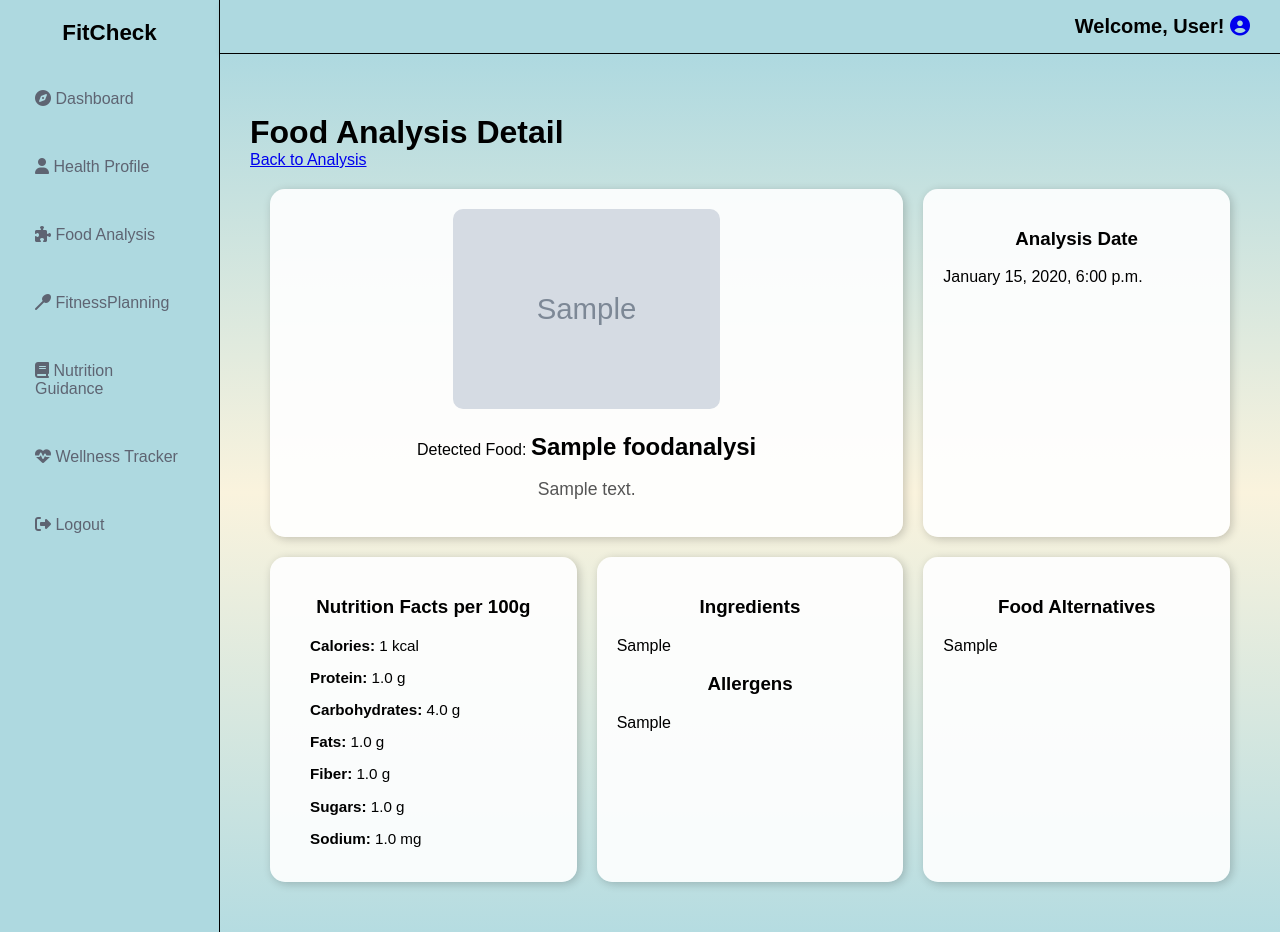
After one commit to marybarbiebarrion/FitCheckApp, a Django app: page /food_analysis/1/ in a window 1280 px wide. The commit adds this page. Run offline with Django 5.2, Linux system fonts and the light colour scheme; tables that the repository leaves empty hold one stand-in row (values such as "Sample post"); grey boxes marked "Sample" are stand-in pictures; some libraries are stand-ins or nearby versions.

Commit message:
added clickable past analysis

```diff
--- a/FoodAnalysis/models.py
+++ b/FoodAnalysis/models.py
@@ -10,6 +10,7 @@ class UploadedImage(models.Model):
 class FoodAnalysis(models.Model):
     image = models.ImageField(upload_to='food_images/')
     food_name = models.CharField(max_length=255)
+    description = models.TextField(blank=True)
     ingredients = models.TextField()
     allergens = models.TextField()
     alternatives = models.TextField()
--- /dev/null
+++ b/FoodAnalysis/templates/food_analysis_detail.html
@@ -0,0 +1,68 @@
+{% extends 'base.html' %}
+{% load static %}
+
+{% block content %}
+<h1 style="margin-top: 0px; margin-bottom: 0px;">Food Analysis Detail</h1>
+<a href="{% url 'FoodAnalysis:food_analysis' %}" class="button">Back to Analysis</a>
+
+<div class="main-content">
+  <section id="upper-left">
+    <div style="text-align: center;">
+      <img src="{{ analysis.image.url }}" alt="Analyzed Image" style="height: 200px; width: auto; border-radius: 10px;">
+    </div>
+
+    <div style="text-align: center; margin-top: 20px;">
+      <p>
+        <span style="font-weight: 300;">Detected Food:</span>
+        <span style="font-size: 1.5em; font-weight: bold;">{{ analysis.food_name }}</span>
+      </p>
+      <p style="font-size: 1.1em; color: #555;">
+        {{ analysis.description }}
+      </p>
+    </div>
+  </section>
+
+  <section id="upper-right">
+    <h3>Analysis Date</h3>
+    <p>{{ analysis.analyzed_at|date:"F j, Y" }}, {{ analysis.analyzed_at|time:"g:i a" }}</p>
+  </section>
+
+  <section id="lower-left">
+    <h3>Nutrition Facts per 100g</h3>
+    <p style="margin-left: 20px; font-size: 0.95em;">
+      <strong>Calories:</strong> {{ analysis.calories }} kcal
+    </p>
+    <p style="margin-left: 20px; font-size: 0.95em;">
+      <strong>Protein:</strong> {{ analysis.protein }} g
+    </p>
+    <p style="margin-left: 20px; font-size: 0.95em;">
+      <strong>Carbohydrates:</strong> {{ analysis.carbohydrates }} g
+    </p>
+    <p style="margin-left: 20px; font-size: 0.95em;">
+      <strong>Fats:</strong> {{ analysis.fats }} g
+    </p>
+    <p style="margin-left: 20px; font-size: 0.95em;">
+      <strong>Fiber:</strong> {{ analysis.fiber }} g
+    </p>
+    <p style="margin-left: 20px; font-size: 0.95em;">
+      <strong>Sugars:</strong> {{ analysis.sugars }} g
+    </p>
+    <p style="margin-left: 20px; font-size: 0.95em;">
+      <strong>Sodium:</strong> {{ analysis.sodium }} mg
+    </p>
+  </section>
+
+  <section id="lower-middle">
+    <h3>Ingredients</h3>
+    <p>{{ analysis.ingredients }}</p>
+
+    <h3>Allergens</h3>
+    <p>{{ analysis.allergens }}</p>
+  </section>
+
+  <section id="lower-right">
+    <h3>Food Alternatives</h3>
+    <p style="white-space: pre-line;">{{ analysis.alternatives }}</p>
+  </section>
+</div>
+{% endblock %}
--- a/FoodAnalysis/urls.py
+++ b/FoodAnalysis/urls.py
@@ -1,8 +1,9 @@
 from django.urls import path
-from .views import food_analysis_view
+from .views import food_analysis_view, food_analysis_detail_view
 
 urlpatterns = [
     path('food_analysis/', food_analysis_view, name='food_analysis'),
+    path('food_analysis/<int:pk>/', food_analysis_detail_view, name='food_analysis_detail'),
 ]
 
 app_name = "FoodAnalysis"
--- a/FoodAnalysis/views.py
+++ b/FoodAnalysis/views.py
@@ -13,6 +13,7 @@ from django.conf import settings
 from .models import FoodAnalysis
 from .forms import FoodAnalysisForm
 from .openrouter_client import ask_food_description, ask_food_alternatives
+from django.shortcuts import get_object_or_404
 
 # Load the trained model
 MODEL_PATH = os.path.join(settings.BASE_DIR, "model", "resnet18_food101.pth")
@@ -20,7 +21,7 @@ MODEL_PATH = os.path.join(settings.BASE_DIR, "model", "resnet18_food101.pth")
 model_data = torch.load(MODEL_PATH, map_location=torch.device("cpu"))
 
 if isinstance(model_data, dict) and "model_state_dict" in model_data:
-    print("Detected dictionary with 'model_state_dict'. Extracting weights...")
+    # print("Detected dictionary with 'model_state_dict'. Extracting weights...")
 
     # Initialize a new ResNet18 model
     model = models.resnet18(weights=None)
@@ -42,10 +43,10 @@ if isinstance(model_data, dict) and "model_state_dict" in model_data:
     model.load_state_dict(model_data["model_state_dict"])
     model = model.to("cpu")
     model.eval()
-    print("Model loaded successfully using extracted state_dict.")
+    # print("Model loaded successfully using extracted state_dict.")
 
 elif isinstance(model_data, dict):
-    print("Detected pure state_dict. Loading into ResNet18 model...")
+    # print("Detected pure state_dict. Loading into ResNet18 model...")
     model = models.resnet18(weights=None)
 
     # Adjust FC layer if needed
@@ -62,10 +63,10 @@ elif isinstance(model_data, dict):
 
 
 else:
-    print("Detected full model. Loading directly...")
+    # print("Detected full model. Loading directly...")
     model = model_data
     model.eval()
-    print("Model loaded successfully as a full model.")
+    # print("Model loaded successfully as a full model.")
 
 device = torch.device("cuda" if torch.cuda.is_available() else "cpu")
 model.to(device)
@@ -234,6 +235,7 @@ def food_analysis_view(request):
                 food_name=results['food_name'],
                 ingredients=results['ingredients'],
                 allergens=results['allergens'],
+                description=ai_description,
                 alternatives=food_alternatives,
                 calories=results['calories'],
                 protein=results['protein'],
@@ -251,3 +253,12 @@ def food_analysis_view(request):
         'ai_description': ai_description,
         'food_alternatives': food_alternatives
     })
+
+def food_analysis_detail_view(request, pk):
+    analysis = get_object_or_404(FoodAnalysis, pk=pk)
+
+    return render(request, 'food_analysis_detail.html', {
+        'analysis': analysis,
+        'ai_description': analysis.description,
+        'food_alternatives': analysis.alternatives
+    })
```
Also changed, not shown: FoodAnalysis/templates/food_analysis.html (+7 -1 lines).
